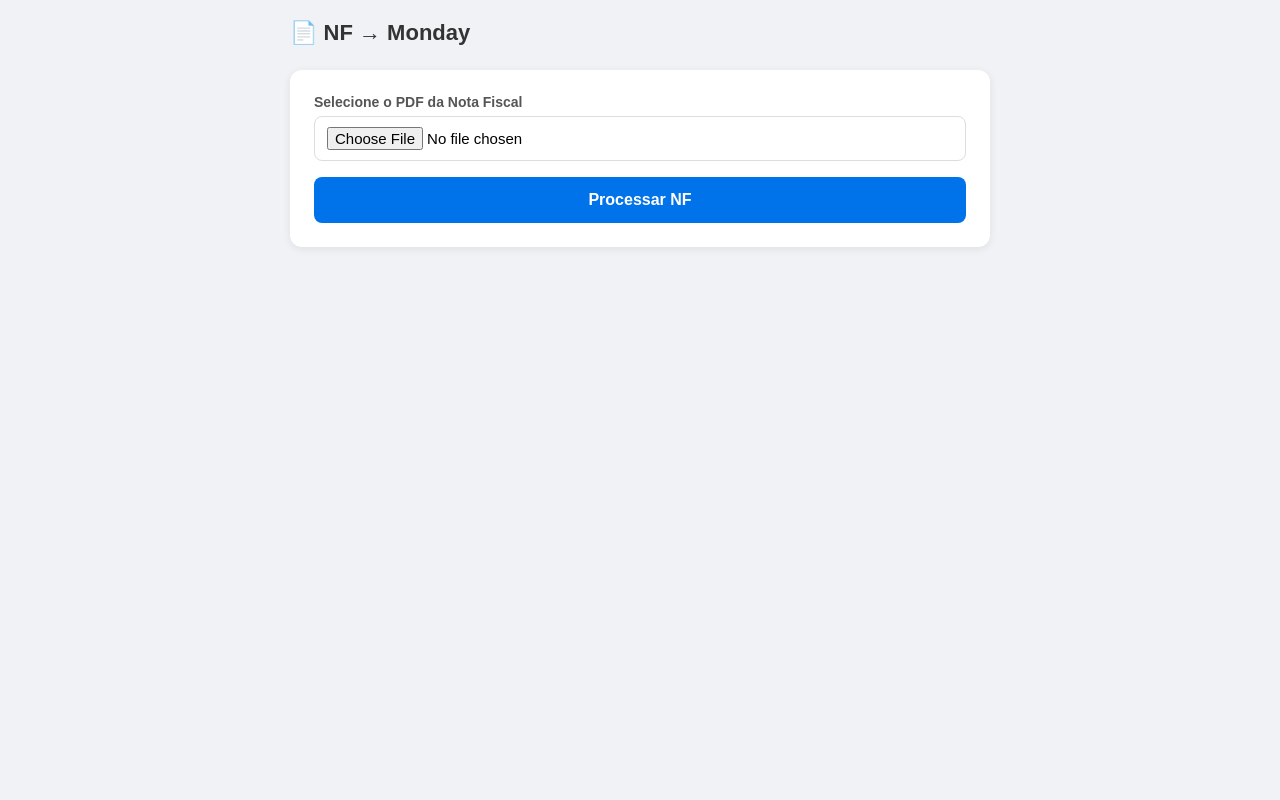
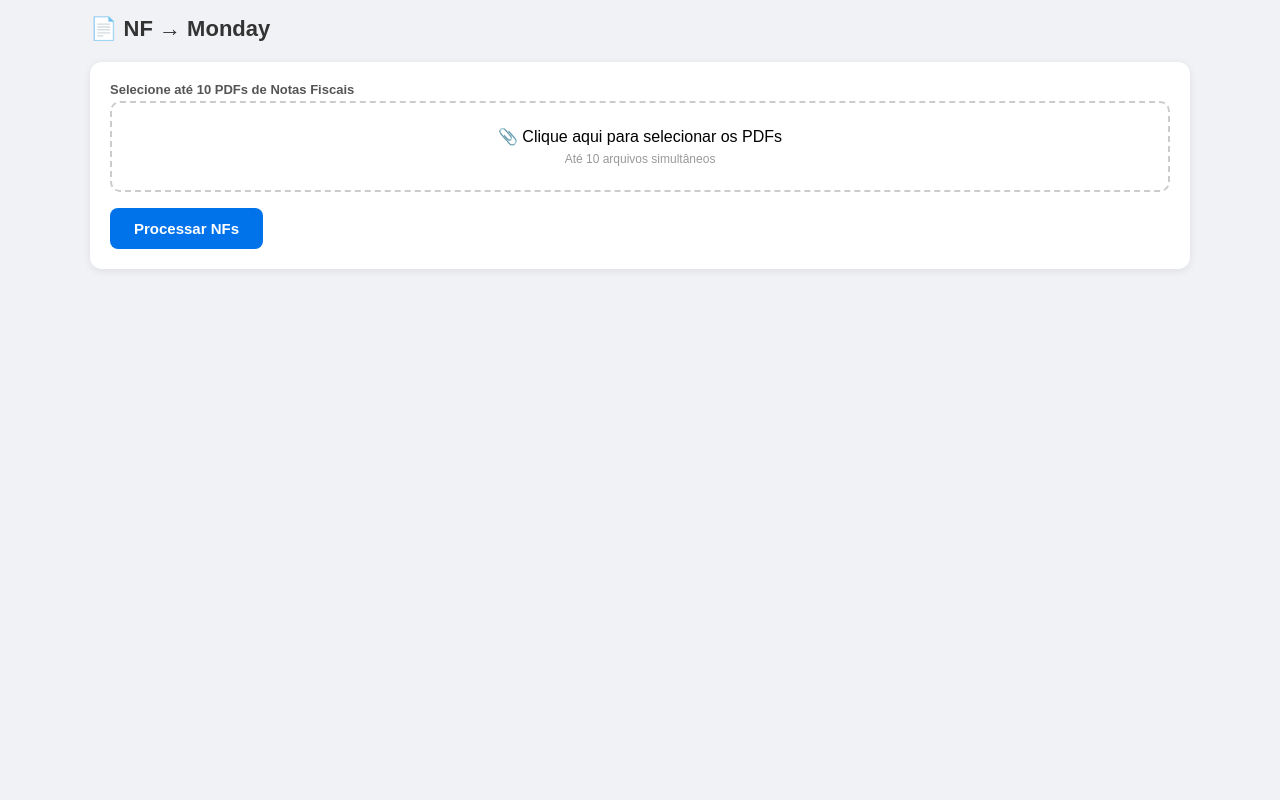
Before and after one commit to gtftropilhacrioula/nf-monday, a Flask app: page / in a window 1280 px wide. Run offline with Flask 3, Linux system fonts and the light colour scheme.

Commit message:
Update index.html

```diff
--- a/templates/index.html
+++ b/templates/index.html
@@ -6,193 +6,347 @@
   <title>NF → Monday</title>
   <style>
     * { box-sizing: border-box; margin: 0; padding: 0; }
-    body { font-family: Arial, sans-serif; background: #f0f2f5; min-height: 100vh; padding: 20px; }
-    .container { max-width: 700px; margin: 0 auto; }
-    h1 { color: #333; margin-bottom: 24px; font-size: 22px; }
-    .card { background: white; border-radius: 12px; padding: 24px; margin-bottom: 20px; box-shadow: 0 2px 8px rgba(0,0,0,0.08); }
-    label { display: block; font-weight: bold; margin-bottom: 6px; color: #555; font-size: 14px; }
-    input[type="text"], input[type="date"], input[type="number"], input[type="file"] { width: 100%; padding: 10px 12px; border: 1px solid #ddd; border-radius: 8px; font-size: 15px; margin-bottom: 16px; }
-    .btn { width: 100%; padding: 14px; background: #0073ea; color: white; border: none; border-radius: 8px; font-size: 16px; font-weight: bold; cursor: pointer; }
+    body { font-family: Arial, sans-serif; background: #f0f2f5; min-height: 100vh; padding: 16px; }
+    .container { max-width: 1100px; margin: 0 auto; }
+    h1 { color: #333; margin-bottom: 20px; font-size: 22px; }
+    .card { background: white; border-radius: 12px; padding: 20px; margin-bottom: 16px; box-shadow: 0 2px 8px rgba(0,0,0,0.08); }
+    .btn { padding: 12px 24px; background: #0073ea; color: white; border: none; border-radius: 8px; font-size: 15px; font-weight: bold; cursor: pointer; }
     .btn:hover { background: #0060c0; }
     .btn:disabled { background: #aaa; cursor: not-allowed; }
     .btn-success { background: #00c875; }
     .btn-success:hover { background: #00a65e; }
-    table { width: 100%; border-collapse: collapse; margin-top: 10px; }
-    th { background: #f7f7f7; padding: 10px; text-align: left; font-size: 13px; color: #666; border-bottom: 2px solid #eee; }
-    td { padding: 10px; border-bottom: 1px solid #eee; font-size: 14px; }
-    td input { margin-bottom: 0; padding: 6px 8px; }
-    .info-row { display: flex; gap: 12px; flex-wrap: wrap; }
-    .info-row > div { flex: 1; min-width: 140px; }
-    .tag { display: inline-block; background: #e8f4fd; color: #0073ea; padding: 3px 8px; border-radius: 4px; font-size: 12px; margin-bottom: 12px; }
-    #status { text-align: center; padding: 16px; border-radius: 8px; font-weight: bold; display: none; margin-bottom: 12px; }
-    .status-erro { background: #fde8e8; color: #cc0000; }
-    .loading { text-align: center; color: #888; padding: 20px; display: none; }
+    .btn-danger { background: #e44258; }
+    label { font-weight: bold; font-size: 13px; color: #555; display: block; margin-bottom: 4px; }
+    input[type="text"], input[type="date"], input[type="number"], select {
+      width: 100%; padding: 8px 10px; border: 1px solid #ddd; border-radius: 6px; font-size: 14px;
+    }
+    .nf-block { border: 2px solid #e0e0e0; border-radius: 12px; margin-bottom: 20px; overflow: hidden; }
+    .nf-header { background: #f7f9fc; padding: 14px 16px; border-bottom: 1px solid #e0e0e0; }
+    .nf-header-tag { font-size: 13px; font-weight: bold; color: #0073ea; margin-bottom: 10px; }
+    .nf-fields { display: flex; gap: 10px; flex-wrap: wrap; align-items: flex-end; }
+    .nf-fields > div { flex: 1; min-width: 130px; }
+    .nf-fields select, .nf-fields input { font-size: 13px; }
+    .itens-table { width: 100%; border-collapse: collapse; }
+    .itens-table th { background: #f0f2f5; padding: 8px 10px; text-align: left; font-size: 12px; color: #666; border-bottom: 2px solid #e0e0e0; }
+    .itens-table td { padding: 8px 10px; border-bottom: 1px solid #f0f0f0; font-size: 13px; vertical-align: middle; }
+    .itens-table td input { padding: 5px 7px; font-size: 13px; }
+    .itens-table tr.desativado td { opacity: 0.4; }
+    .outro-canal { margin-top: 6px; display: none; }
+    .loading { text-align: center; color: #888; padding: 16px; display: none; }
     #tela-revisao { display: none; }
-    #tela-sucesso { display: none; }
-    #tela-sucesso h2 { color: #00c875; font-size: 28px; margin-bottom: 10px; }
+    #tela-sucesso { display: none; text-align: center; padding: 40px 20px; }
+    #tela-sucesso h2 { color: #00c875; font-size: 26px; margin-bottom: 10px; }
     #tela-sucesso p { color: #555; margin-bottom: 20px; }
-    .novo-btn { background: #0073ea; color: white; border: none; padding: 12px 24px; border-radius: 8px; font-size: 15px; cursor: pointer; }
-    .locais-grid { display: grid; grid-template-columns: 1fr 1fr; gap: 8px; margin-bottom: 16px; }
-    .local-option { display: flex; align-items: center; gap: 8px; padding: 10px 12px; border: 2px solid #ddd; border-radius: 8px; cursor: pointer; font-size: 14px; transition: all 0.2s; }
-    .local-option:hover { border-color: #0073ea; background: #f0f7ff; }
-    .local-option input[type="radio"] { width: auto; margin: 0; padding: 0; accent-color: #0073ea; }
-    .local-option.selecionado { border-color: #0073ea; background: #e8f4fd; font-weight: bold; }
+    .alerta-duplicata { background: #fff3cd; border: 1px solid #ffc107; border-radius: 8px; padding: 12px 16px; margin-bottom: 12px; font-size: 14px; }
+    .alerta-duplicata strong { color: #856404; }
+    .upload-area { border: 2px dashed #ccc; border-radius: 10px; padding: 24px; text-align: center; margin-bottom: 16px; cursor: pointer; }
+    .upload-area:hover { border-color: #0073ea; background: #f0f7ff; }
+    .actions-bar { display: flex; gap: 10px; justify-content: flex-end; margin-top: 16px; }
+    .badge-nf { display: inline-block; background: #e8f4fd; color: #0073ea; padding: 2px 8px; border-radius: 4px; font-size: 11px; font-weight: bold; margin-right: 6px; }
   </style>
 </head>
 <body>
 <div class="container">
   <h1>📄 NF → Monday</h1>
 
+  <!-- TELA UPLOAD -->
   <div id="tela-upload">
     <div class="card">
-      <label>Selecione o PDF da Nota Fiscal</label>
-      <input type="file" id="pdf-input" accept=".pdf">
-      <button class="btn" onclick="processarPDF()">Processar NF</button>
+      <label>Selecione até 10 PDFs de Notas Fiscais</label>
+      <div class="upload-area" onclick="document.getElementById('pdf-input').click()">
+        📎 Clique aqui para selecionar os PDFs
+        <div style="font-size:12px;color:#999;margin-top:6px">Até 10 arquivos simultâneos</div>
       </div>
-    <div class="loading" id="loading-upload">⏳ Lendo a nota fiscal... aguarde.</div>
+      <input type="file" id="pdf-input" accept=".pdf" multiple style="display:none" onchange="atualizarLista()">
+      <div id="lista-arquivos" style="margin-bottom:16px;font-size:13px;color:#555;"></div>
+      <button class="btn" onclick="processarTodos()">Processar NFs</button>
+    </div>
+    <div class="loading" id="loading-upload">⏳ Processando notas fiscais... aguarde.</div>
   </div>
 
+  <!-- TELA REVISAO -->
   <div id="tela-revisao">
-    <div class="card">
-      <span class="tag" id="tag-nf"></span>
-      <div class="info-row">
-        <div>
-          <label>Data de Emissão</label>
-          <input type="date" id="data-emissao">
+    <div id="alertas-duplicata"></div>
+    <div id="blocos-nf"></div>
+    <div class="actions-bar">
+      <button class="btn btn-success" onclick="enviarTodos()">✅ Confirmar e Enviar ao Monday</button>
     </div>
-        <div>
-          <label>Canal de Compra</label>
-          <input type="text" id="canal-compra">
-        </div>
-      </div>
-      <label>Local</label>
-      <div class="locais-grid">
-        <label class="local-option" onclick="selecionarLocal(this)">
-          <input type="radio" name="local" value="Galpão Campeiro"> Galpão Campeiro
-        </label>
-        <label class="local-option" onclick="selecionarLocal(this)">
-          <input type="radio" name="local" value="Moveis"> Moveis
-        </label>
-        <label class="local-option" onclick="selecionarLocal(this)">
-          <input type="radio" name="local" value="Padrão"> Padrão
-        </label>
-        <label class="local-option" onclick="selecionarLocal(this)">
-          <input type="radio" name="local" value="Secretaria"> Secretaria
-        </label>
-      </div>
+    <div class="loading" id="loading-envio">⏳ Enviando para o Monday...</div>
   </div>
 
-    <div class="card">
-      <label>Itens da Nota Fiscal</label>
-      <table>
-        <thead>
-          <tr><th>Produto</th><th>Qtd</th><th>Valor Unit.</th></tr>
-        </thead>
-        <tbody id="tabela-itens"></tbody>
-      </table>
-    </div>
-
-    <div id="status"></div>
-    <div class="loading" id="loading-envio">⏳ Enviando para o Monday...</div>
-    <button class="btn btn-success" onclick="enviarParaMonday()">✅ Confirmar e Enviar ao Monday</button>
-  </div>
-
+  <!-- TELA SUCESSO -->
   <div id="tela-sucesso">
     <div class="card">
       <h2>✅ Enviado!</h2>
       <p id="msg-sucesso"></p>
-      <button class="novo-btn" onclick="reiniciar()">Processar nova NF</button>
+      <button class="btn" onclick="reiniciar()">Processar novas NFs</button>
     </div>
   </div>
 </div>
 
 <script>
-let dadosNF = null;
+let nfsProcessadas = [];
+let config = {};
+const NFS_ENVIADAS_KEY = "nfs_enviadas";
 
-function selecionarLocal(el) {
-  document.querySelectorAll(".local-option").forEach(o => o.classList.remove("selecionado"));
-  el.classList.add("selecionado");
+function getNfsEnviadas() {
+  try { return JSON.parse(localStorage.getItem(NFS_ENVIADAS_KEY) || "{}"); } catch { return {}; }
+}
+function salvarNfEnviada(numero_nf) {
+  const enviadas = getNfsEnviadas();
+  enviadas[numero_nf] = new Date().toISOString();
+  localStorage.setItem(NFS_ENVIADAS_KEY, JSON.stringify(enviadas));
 }
 
-async function processarPDF() {
-  const file = document.getElementById('pdf-input').files[0];
-  if (!file) { alert('Selecione um PDF!'); return; }
+function atualizarLista() {
+  const files = document.getElementById('pdf-input').files;
+  const div = document.getElementById('lista-arquivos');
+  div.innerHTML = Array.from(files).map(f => `📄 ${f.name}`).join('<br>');
+}
+
+async function processarTodos() {
+  const files = document.getElementById('pdf-input').files;
+  if (!files.length) { alert('Selecione ao menos um PDF!'); return; }
+  if (files.length > 10) { alert('Máximo 10 arquivos!'); return; }
+
   document.getElementById('loading-upload').style.display = 'block';
   document.querySelector('#tela-upload .btn').disabled = true;
+
+  // Carregar config
+  const cfgRes = await fetch('/config');
+  config = await cfgRes.json();
+
+  nfsProcessadas = [];
+  for (const file of Array.from(files)) {
     const formData = new FormData();
     formData.append('pdf', file);
     try {
       const res = await fetch('/upload', { method: 'POST', body: formData });
-    dadosNF = await res.json();
-    if (dadosNF.erro) throw new Error(dadosNF.erro);
-    preencherRevisao(dadosNF);
+      const dados = await res.json();
+      if (!dados.erro) {
+        dados._file = file;
+        nfsProcessadas.push(dados);
+      }
+    } catch(e) { console.error(e); }
+  }
+
+  document.getElementById('loading-upload').style.display = 'none';
+  document.querySelector('#tela-upload .btn').disabled = false;
+
+  if (!nfsProcessadas.length) { alert('Nenhuma NF pôde ser processada.'); return; }
+
+  renderizarRevisao();
   document.getElementById('tela-upload').style.display = 'none';
   document.getElementById('tela-revisao').style.display = 'block';
-  } catch (e) {
-    alert('Erro ao processar PDF: ' + e.message);
-  } finally {
-    document.getElementById('loading-upload').style.display = 'none';
-    document.querySelector('#tela-upload .btn').disabled = false;
-  }
 }
 
-function preencherRevisao(dados) {
-  document.getElementById('tag-nf').textContent = 'NF ' + (dados.numero_nf || '') + ' — ' + (dados.fornecedor || '');
-  document.getElementById('data-emissao').value = dados.data_emissao || '';
-  document.getElementById('canal-compra').value = dados.canal_compra || '';
-  const tbody = document.getElementById('tabela-itens');
-  tbody.innerHTML = '';
-  (dados.itens || []).forEach((item, i) => {
-    tbody.innerHTML += `<tr>
-      <td><input type="text" id="nome-${i}" value="${item.nome}"></td>
-      <td><input type="number" id="qtd-${i}" value="${item.quantidade}" style="width:70px"></td>
-      <td><input type="number" id="valor-${i}" value="${item.valor_unitario}" step="0.01" style="width:100px"></td>
-    </tr>`;
+function renderizarRevisao() {
+  const enviadas = getNfsEnviadas();
+  const alertasDiv = document.getElementById('alertas-duplicata');
+  const blocosDiv = document.getElementById('blocos-nf');
+  alertasDiv.innerHTML = '';
+  blocosDiv.innerHTML = '';
+
+  nfsProcessadas.forEach((nf, nfIdx) => {
+    if (enviadas[nf.numero_nf]) {
+      alertasDiv.innerHTML += `
+        <div class="alerta-duplicata">
+          ⚠️ <strong>NF ${nf.numero_nf}</strong> já foi enviada em ${new Date(enviadas[nf.numero_nf]).toLocaleString('pt-BR')}.
+          <label style="display:inline;font-weight:normal;margin-left:10px;">
+            <input type="checkbox" id="forcar-${nfIdx}"> Enviar mesmo assim
+          </label>
+        </div>`;
+    }
+
+    const canalOpts = config.canais.map(c =>
+      `<option value="${c}" ${nf.canal_compra === c ? 'selected' : ''}>${c}</option>`
+    ).join('');
+
+    const localOpts = config.locais.map(l =>
+      `<option value="${l}">${l}</option>`
+    ).join('');
+
+    const deptOpts = ['', ...config.departamentos, '__novo__'].map(d =>
+      d === '__novo__' ? `<option value="__novo__">+ Novo...</option>` :
+      d === '' ? `<option value="">-- Selecione --</option>` :
+      `<option value="${d}">${d}</option>`
+    ).join('');
+
+    const localItemOpts = ['', ...config.locais_item, '__novo__'].map(l =>
+      l === '__novo__' ? `<option value="__novo__">+ Novo...</option>` :
+      l === '' ? `<option value="">-- Selecione --</option>` :
+      `<option value="${l}">${l}</option>`
+    ).join('');
+
+    const itensRows = nf.itens.map((item, iIdx) => `
+      <tr id="row-${nfIdx}-${iIdx}">
+        <td><input type="checkbox" checked onchange="toggleItem(${nfIdx},${iIdx},this)"></td>
+        <td><input type="text" id="nome-${nfIdx}-${iIdx}" value="${item.nome}" style="width:100%"></td>
+        <td><input type="number" id="qtd-${nfIdx}-${iIdx}" value="${item.quantidade}" style="width:70px"></td>
+        <td><input type="number" id="valor-${nfIdx}-${iIdx}" value="${item.valor_unitario}" step="0.01" style="width:100px"></td>
+      </tr>`).join('');
+
+    blocosDiv.innerHTML += `
+      <div class="nf-block" id="nf-block-${nfIdx}">
+        <div class="nf-header">
+          <div class="nf-header-tag">
+            <span class="badge-nf">NF ${nf.numero_nf}</span> ${nf.fornecedor || ''}
+          </div>
+          <div class="nf-fields">
+            <div>
+              <label>Data Emissão</label>
+              <input type="date" id="data-${nfIdx}" value="${nf.data_emissao || ''}">
+            </div>
+            <div>
+              <label>Canal de Compra</label>
+              <select id="canal-${nfIdx}" onchange="toggleOutroCanal(${nfIdx})">
+                ${canalOpts}
+              </select>
+              <input type="text" class="outro-canal" id="canal-outro-${nfIdx}" placeholder="Informe o canal...">
+            </div>
+            <div>
+              <label>Local</label>
+              <select id="local-${nfIdx}">${localOpts}</select>
+            </div>
+            <div>
+              <label>Departamento</label>
+              <select id="dept-${nfIdx}" onchange="toggleNovo('dept-novo-${nfIdx}', this)">
+                ${deptOpts}
+              </select>
+              <input type="text" class="outro-canal" id="dept-novo-${nfIdx}" placeholder="Novo departamento...">
+            </div>
+            <div>
+              <label>Local do Item</label>
+              <select id="localitem-${nfIdx}" onchange="toggleNovo('localitem-novo-${nfIdx}', this)">
+                ${localItemOpts}
+              </select>
+              <input type="text" class="outro-canal" id="localitem-novo-${nfIdx}" placeholder="Novo local...">
+            </div>
+            <div>
+              <label>Obs. Local</label>
+              <input type="text" id="obs-${nfIdx}" placeholder="Observação...">
+            </div>
+          </div>
+        </div>
+        <table class="itens-table">
+          <thead><tr><th></th><th>Produto</th><th>Qtd</th><th>Valor Unit.</th></tr></thead>
+          <tbody>${itensRows}</tbody>
+        </table>
+      </div>`;
+
+    // Verificar se canal é "Outro" ao renderizar
+    setTimeout(() => toggleOutroCanal(nfIdx), 100);
   });
 }
 
-async function enviarParaMonday() {
-  const localSelecionado = document.querySelector('input[name="local"]:checked');
-  if (!localSelecionado) { alert('Selecione um local!'); return; }
+function toggleOutroCanal(nfIdx) {
+  const sel = document.getElementById(`canal-${nfIdx}`);
+  const outro = document.getElementById(`canal-outro-${nfIdx}`);
+  outro.style.display = sel.value === 'Outro' ? 'block' : 'none';
+}
 
-  const itens = (dadosNF.itens || []).map((_, i) => ({
-    nome: document.getElementById(`nome-${i}`).value,
-    quantidade: parseFloat(document.getElementById(`qtd-${i}`).value),
-    valor_unitario: parseFloat(document.getElementById(`valor-${i}`).value),
-  }));
+function toggleNovo(inputId, sel) {
+  const inp = document.getElementById(inputId);
+  inp.style.display = sel.value === '__novo__' ? 'block' : 'none';
+}
+
+function toggleItem(nfIdx, iIdx, cb) {
+  const row = document.getElementById(`row-${nfIdx}-${iIdx}`);
+  row.classList.toggle('desativado', !cb.checked);
+}
+
+async function enviarTodos() {
+  const enviadas = getNfsEnviadas();
+  document.getElementById('loading-envio').style.display = 'block';
+  document.querySelector('.btn-success').disabled = true;
+
+  let totalEnviados = 0;
+
+  for (let nfIdx = 0; nfIdx < nfsProcessadas.length; nfIdx++) {
+    const nf = nfsProcessadas[nfIdx];
+    const forcar = document.getElementById(`forcar-${nfIdx}`);
+
+    if (enviadas[nf.numero_nf] && (!forcar || !forcar.checked)) continue;
+
+    const canalSel = document.getElementById(`canal-${nfIdx}`).value;
+    const canal = canalSel === 'Outro'
+      ? document.getElementById(`canal-outro-${nfIdx}`).value
+      : canalSel;
+
+    const deptSel = document.getElementById(`dept-${nfIdx}`).value;
+    let dept = deptSel === '__novo__'
+      ? document.getElementById(`dept-novo-${nfIdx}`).value
+      : deptSel;
+
+    const liSel = document.getElementById(`localitem-${nfIdx}`).value;
+    let localItem = liSel === '__novo__'
+      ? document.getElementById(`localitem-novo-${nfIdx}`).value
+      : liSel;
+
+    // Criar labels novos se necessário
+    if (deptSel === '__novo__' && dept) {
+      await fetch('/criar_label', {
+        method: 'POST',
+        headers: {'Content-Type': 'application/json'},
+        body: JSON.stringify({column_id: 'color_mm4gtmap', label: dept})
+      });
+    }
+    if (liSel === '__novo__' && localItem) {
+      await fetch('/criar_label', {
+        method: 'POST',
+        headers: {'Content-Type': 'application/json'},
+        body: JSON.stringify({column_id: 'color_mm4gaz07', label: localItem})
+      });
+    }
+
+    const itensSelecionados = nf.itens
+      .map((item, iIdx) => {
+        const cb = document.querySelector(`#row-${nfIdx}-${iIdx} input[type=checkbox]`);
+        if (!cb || !cb.checked) return null;
+        return {
+          nome: document.getElementById(`nome-${nfIdx}-${iIdx}`).value,
+          quantidade: parseFloat(document.getElementById(`qtd-${nfIdx}-${iIdx}`).value),
+          valor_unitario: parseFloat(document.getElementById(`valor-${nfIdx}-${iIdx}`).value),
+        };
+      })
+      .filter(Boolean);
+
+    if (!itensSelecionados.length) continue;
 
     const formData = new FormData();
-  formData.append("pdf", document.getElementById("pdf-input").files[0]);
-  formData.append("itens", JSON.stringify(itens));
-  formData.append("numero_nf", document.getElementById("tag-nf").textContent.split("—")[0].replace("NF ","").trim());
-  formData.append("data_emissao", document.getElementById("data-emissao").value);
-  formData.append("canal_compra", document.getElementById("canal-compra").value);
-  formData.append("local", localSelecionado.value);
-
-  document.getElementById("loading-envio").style.display = "block";
-  document.querySelector(".btn-success").disabled = true;
+    formData.append('pdf', nf._file);
+    formData.append('itens', JSON.stringify(itensSelecionados));
+    formData.append('numero_nf', nf.numero_nf);
+    formData.append('data_emissao', document.getElementById(`data-${nfIdx}`).value);
+    formData.append('canal_compra', canal);
+    formData.append('local', document.getElementById(`local-${nfIdx}`).value);
+    formData.append('departamento', dept);
+    formData.append('local_item', localItem);
+    formData.append('obs_local', document.getElementById(`obs-${nfIdx}`).value);
 
     try {
-    const res = await fetch("/enviar", { method: "POST", body: formData });
+      const res = await fetch('/enviar', { method: 'POST', body: formData });
       const result = await res.json();
-    if (result.erro) throw new Error(result.erro);
-    document.getElementById("tela-revisao").style.display = "none";
-    document.getElementById("tela-sucesso").style.display = "block";
-    document.getElementById("msg-sucesso").textContent = `${itens.length} item(s) inserido(s) no Monday com sucesso!`;
-  } catch (e) {
-    const s = document.getElementById("status");
-    s.textContent = "Erro: " + e.message;
-    s.className = "status-erro";
-    s.style.display = "block";
-  } finally {
-    document.getElementById("loading-envio").style.display = "none";
-    document.querySelector(".btn-success").disabled = false;
+      if (result.sucesso) {
+        salvarNfEnviada(nf.numero_nf);
+        totalEnviados += result.total;
       }
+    } catch(e) { console.error(e); }
+  }
+
+  document.getElementById('loading-envio').style.display = 'none';
+  document.querySelector('.btn-success').disabled = false;
+  document.getElementById('tela-revisao').style.display = 'none';
+  document.getElementById('tela-sucesso').style.display = 'block';
+  document.getElementById('msg-sucesso').textContent = `${totalEnviados} item(s) inserido(s) no Monday com sucesso!`;
 }
 
 function reiniciar() {
-  dadosNF = null;
+  nfsProcessadas = [];
   document.getElementById('pdf-input').value = '';
+  document.getElementById('lista-arquivos').innerHTML = '';
+  document.getElementById('blocos-nf').innerHTML = '';
+  document.getElementById('alertas-duplicata').innerHTML = '';
   document.getElementById('tela-sucesso').style.display = 'none';
   document.getElementById('tela-upload').style.display = 'block';
 }
```
Lines whose indentation alone changed are shown as unchanged.
